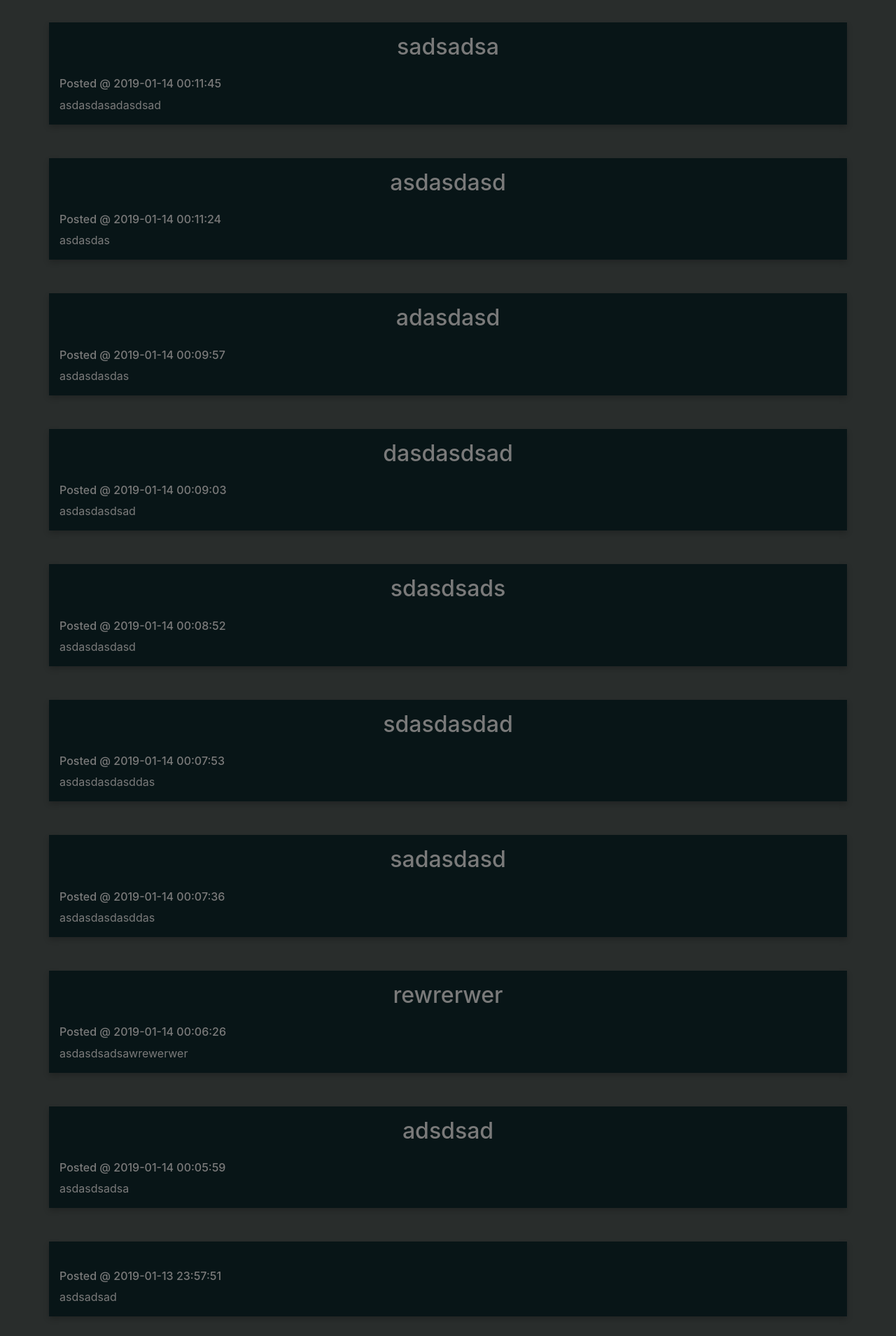
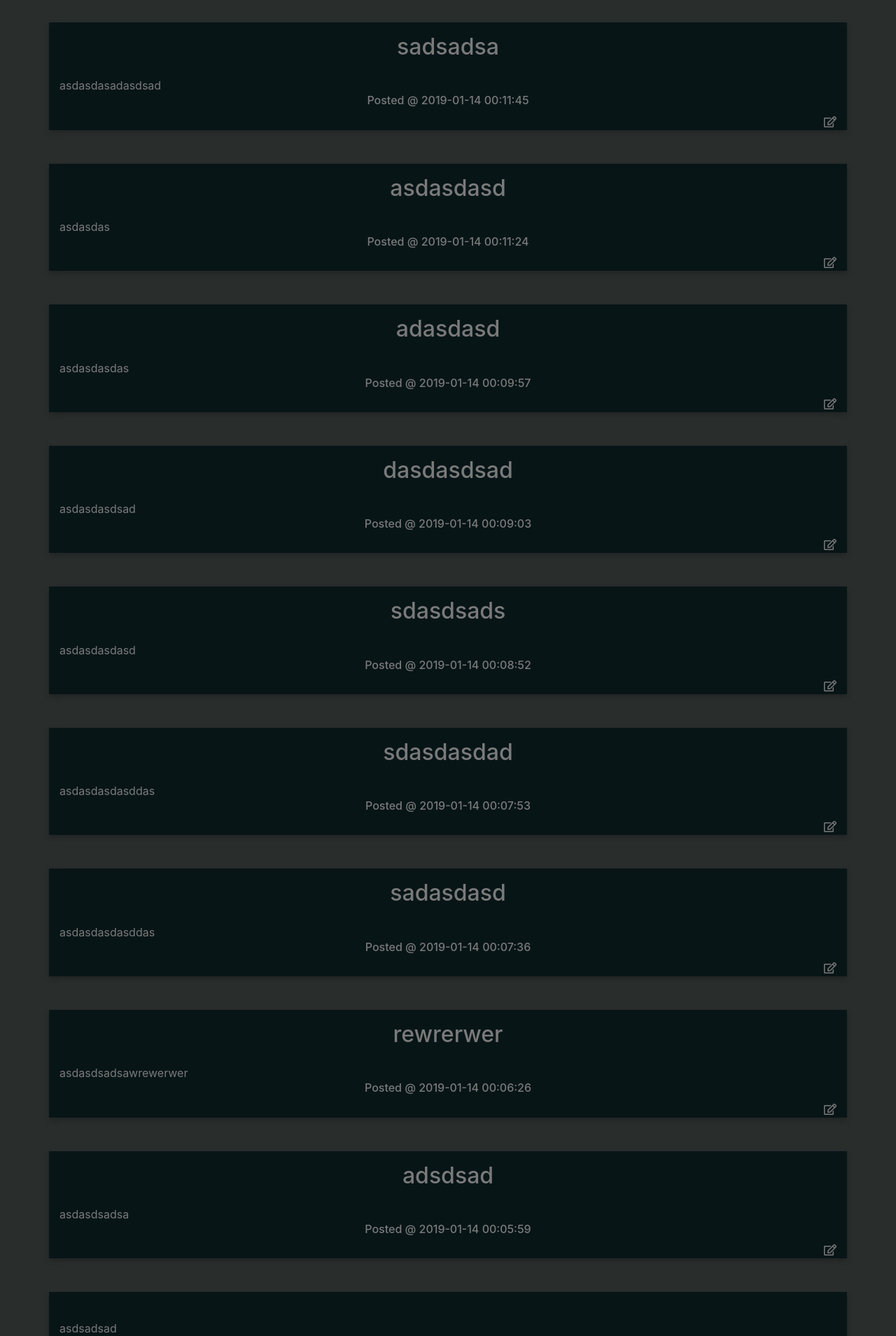
Before and after one commit to a-watkin/flask-mvb, a Flask app: page /posts/ in a window 1280 px wide. Shown: the part 16-1925 px from the top of the page at 70% size. Run offline with Flask 2, Linux system fonts and the light colour scheme; data comes from the database, SQL or seed files in the repository; some libraries are stand-ins or nearby versions; some web fonts are replaced.

Commit message:
allowed html injection in posts template

```diff
--- a/blog/post_routes.py
+++ b/blog/post_routes.py
@@ -29,3 +29,22 @@ def create_post():
             return redirect(url_for('posts.get_posts'))
         else:
             return 'Oh no something went wrong :(', 404
+
+
+@post_blueprint.route('/edit/<int:post_id>', methods=['GET', 'POST'])
+def edit_post():
+    if request.method == 'GET':
+        return render_template('new_post.html'), 200
+    if request.method == 'POST':
+        # get the values
+        title = request.form['title']
+        content = request.form['content']
+        # make the psot
+        p = Post(title=title, content=content)
+        p.create_post()
+
+        if p.get_post(p.post_id):
+            # if you have a status code here it doesn't redirect
+            return redirect(url_for('posts.get_posts'))
+        else:
+            return 'Oh no something went wrong :(', 404
--- a/static/css/main.css
+++ b/static/css/main.css
@@ -46,3 +46,8 @@ input,
 textarea {
   margin-bottom: 2em;
 }
+
+.edit-link {
+  color: #7a7a7a;
+  padding-bottom: 1em;
+}
--- a/templates/posts.html
+++ b/templates/posts.html
@@ -9,10 +9,34 @@
 {% for post in posts %}
 <div class="row">
   <div class="col blog-card">
-    <h2 class="title text-center">{{ post["title"] }}</h2>
-    <h6 class="date-posted">Posted @ {{ post["datetime_posted"][0:19] }}</h6>
+    <div class="row">
+      <div class="col">
+        <h2 class="title text-center">{{ post["title"] }}</h2>
+      </div>
+    </div>
 
-    <p>{{ post["content"] }}</p>
+    <div class="row">
+      <div class="col">{{ post["content"] | safe }}</div>
+    </div>
+
+    <div class="row">
+      <div class="col">
+        <h6 class="date-posted text-center">
+          Posted @ {{ post["datetime_posted"][0:19] }}
+        </h6>
+      </div>
+    </div>
+
+    <div class="row">
+      <div class="col text-right">
+        <a
+          class="edit-link"
+          href="{{ url_for('posts.edit_post', post_id=post['post_id']) }}"
+        >
+          <i class="far fa-edit"></i>
+        </a>
+      </div>
+    </div>
   </div>
 </div>
 {% endfor %} {% endblock %}
```
Also changed, not shown: 1 other file.
